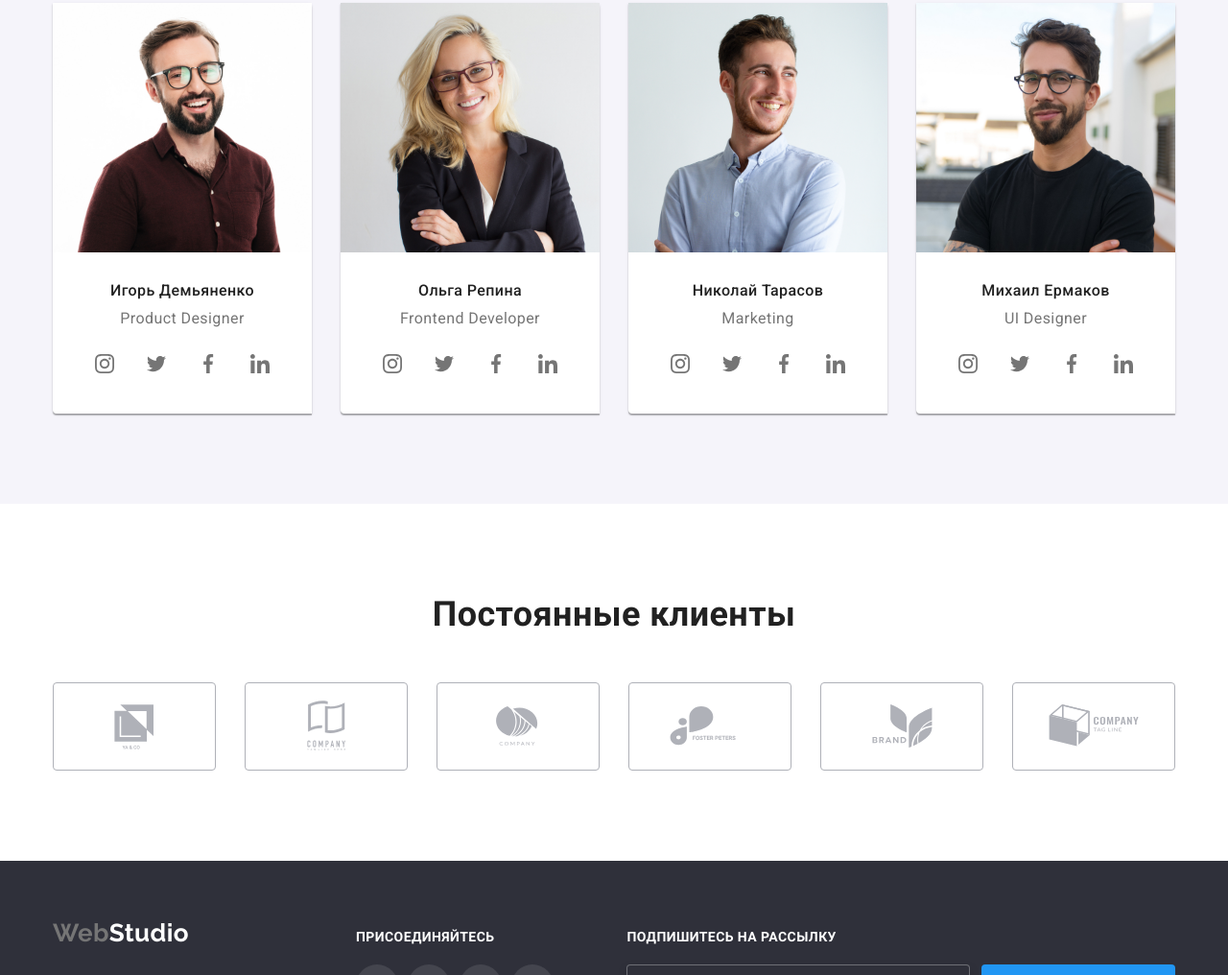
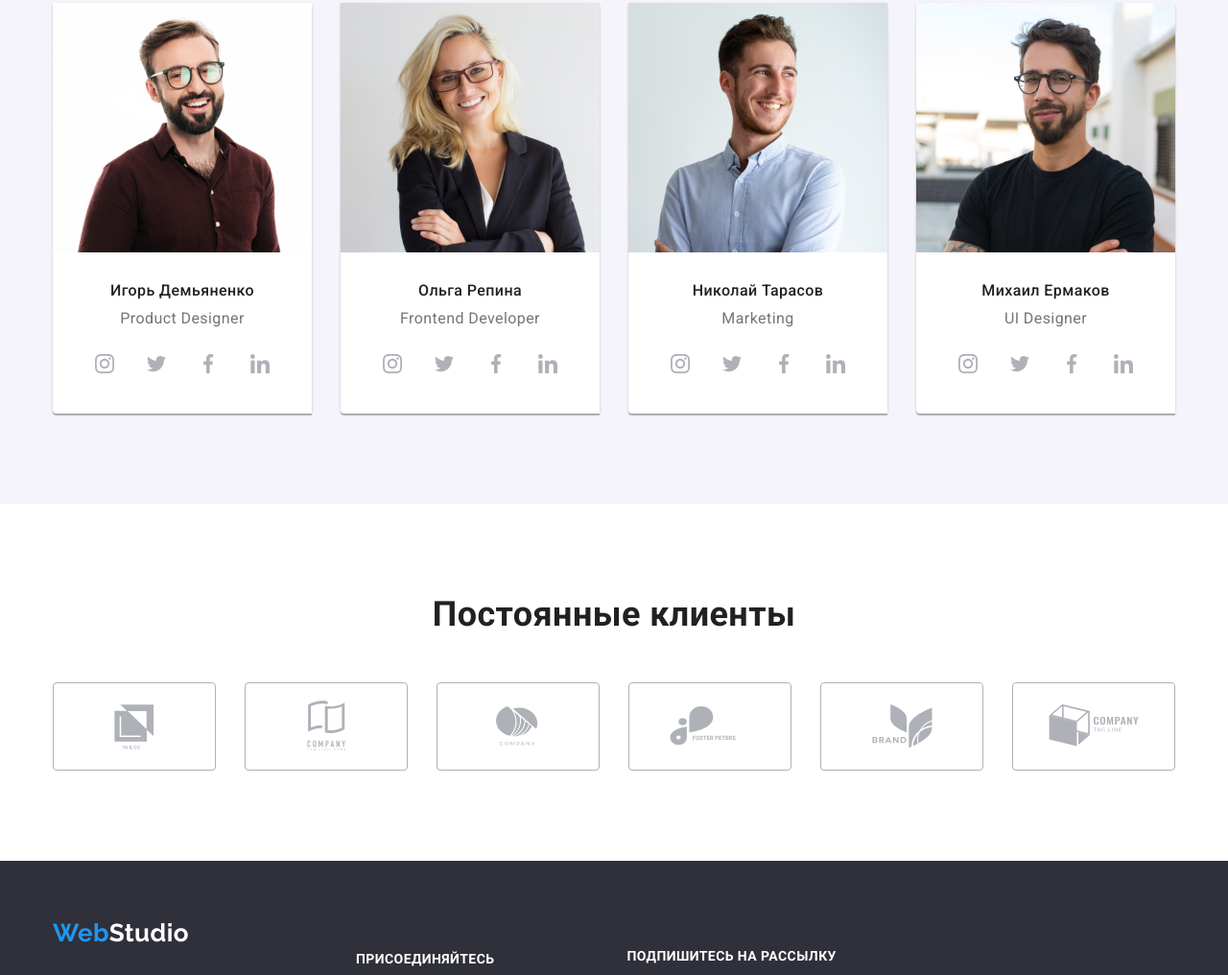
Before and after one commit to NicoleGutsul/goit-markup-hw-07, a plain HTML site: page index.html in a window 1280 px wide. Shown: the part 1784-2800 px from the top of the page at 96% size. Drawn offline with nearby package versions, Linux system fonts and the light colour scheme.

Commit message:
исправляет ошибки

```diff
--- a/sass/components/_button.scss
+++ b/sass/components/_button.scss
@@ -9,7 +9,7 @@
   transition: color 250ms var(--timing-function);
 }
 
-.button .primary {
+.button.primary {
   color: var(--primary-white-color);
   background-color: var(--accent-color);
   box-shadow: 0px 3px 1px rgba(0, 0, 0, 0.1), 0px 1px 2px rgba(0, 0, 0, 0.08),
@@ -22,7 +22,7 @@
   }
 }
 
-.button .secondary {
+.button.secondary {
   color: var(--common-title-color);
   background-color: var(--secondary-white-color);
   transition: background-color 250ms var(--timing-function);
--- a/sass/components/_footer.scss
+++ b/sass/components/_footer.scss
@@ -9,7 +9,7 @@
   transition: background-color 250ms var(--timing-function);
 }
 
-.footer .container {
+.footer.container {
   align-items: baseline;
 }
 
--- a/sass/components/_link.scss
+++ b/sass/components/_link.scss
@@ -10,7 +10,7 @@
   }
 }
 
-.link .current {
+.link.current {
   color: var(--accent-color);
   position: relative;
   transition: color 250ms var(--timing-function);
--- a/sass/components/_logo.scss
+++ b/sass/components/_logo.scss
@@ -9,6 +9,6 @@
   color: var(--primary-black-color);
 }
 
-.logo .link {
+.logo.link {
   color: var(--accent-color);
 }
--- a/sass/components/_social.scss
+++ b/sass/components/_social.scss
@@ -36,7 +36,7 @@
   }
 }
 
-.social__link .team {
+.team .social__link {
   color: var(--svg-social-color);
   transition: background-color 250ms var(--timing-function);
 }
```
Also changed, not shown: css/main.css, css/main.min.css, 2 other files.
